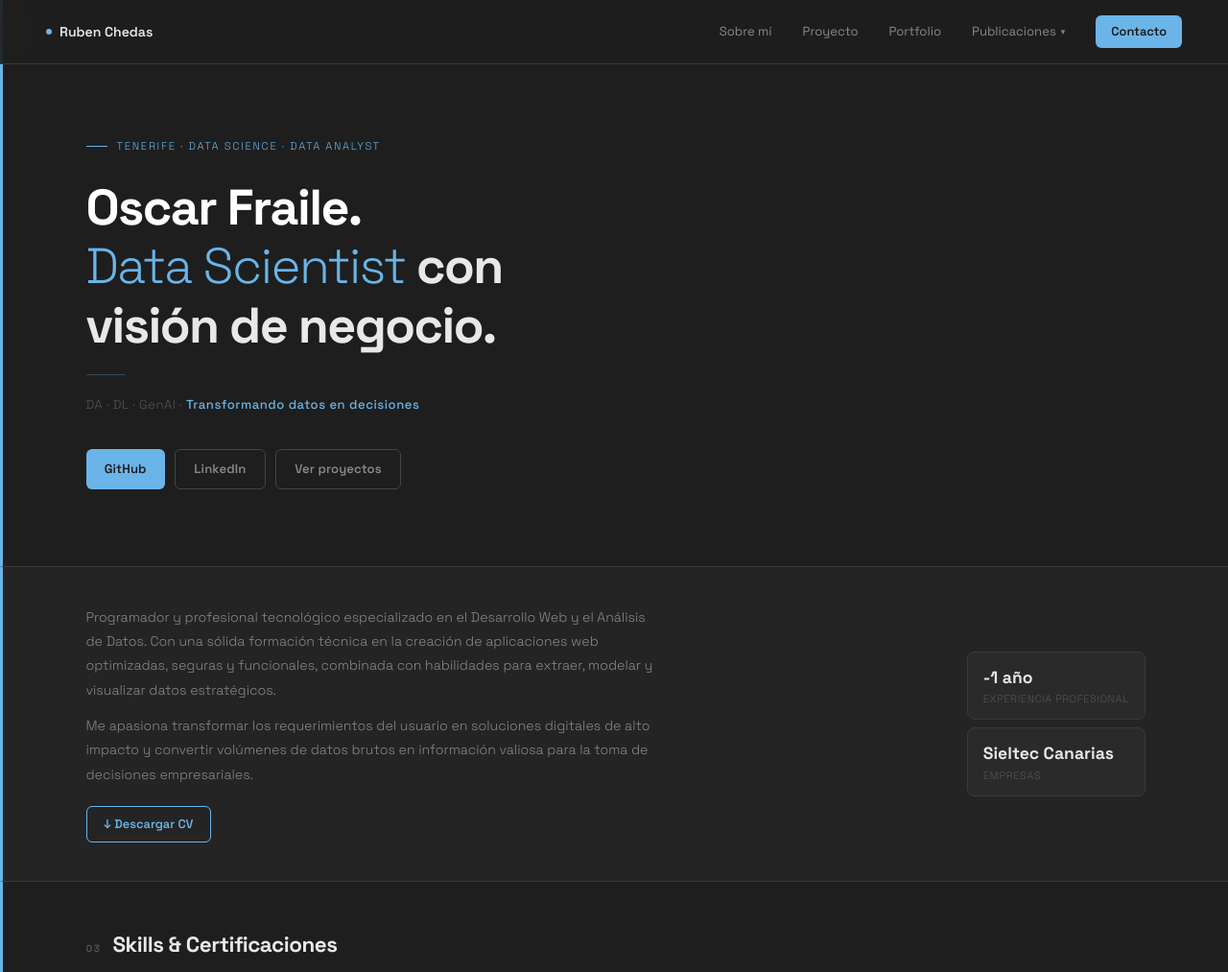
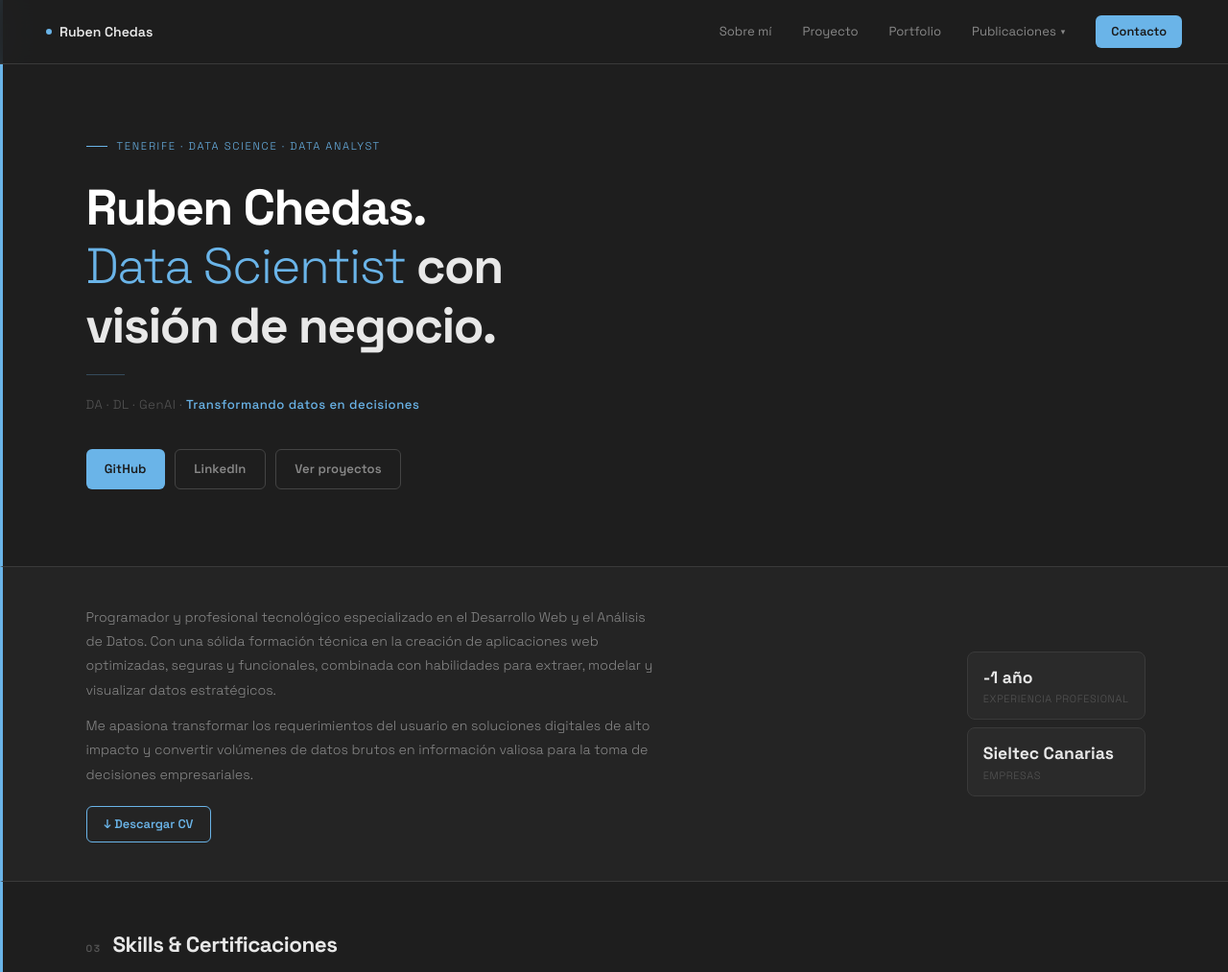
Before and after one commit to RubeenCP/rubeencp.github.io, a plain HTML site: page index.html in a window 1280 px wide. Shown: the top 1013 px of the page at 96% size. Drawn offline with Linux system fonts and the light colour scheme.

Commit message:
Actualizacion del HTML

```diff
--- a/index.html
+++ b/index.html
@@ -447,7 +447,7 @@
 <div class="hero">
   <div>
     <div class="hero-eyebrow">Tenerife · Data Science · Data Analyst</div>
-    <h1><strong>Oscar Fraile.</strong><br><em>Data Scientist</em> con<br>visión de negocio.</h1>
+    <h1><strong>Ruben Chedas.</strong><br><em>Data Scientist</em> con<br>visión de negocio.</h1>
     <div class="hero-divider"></div>
     <p class="hero-tagline">DA · DL · GenAI · <strong>Transformando datos en decisiones</strong></p>
     <div class="hero-links">
```
